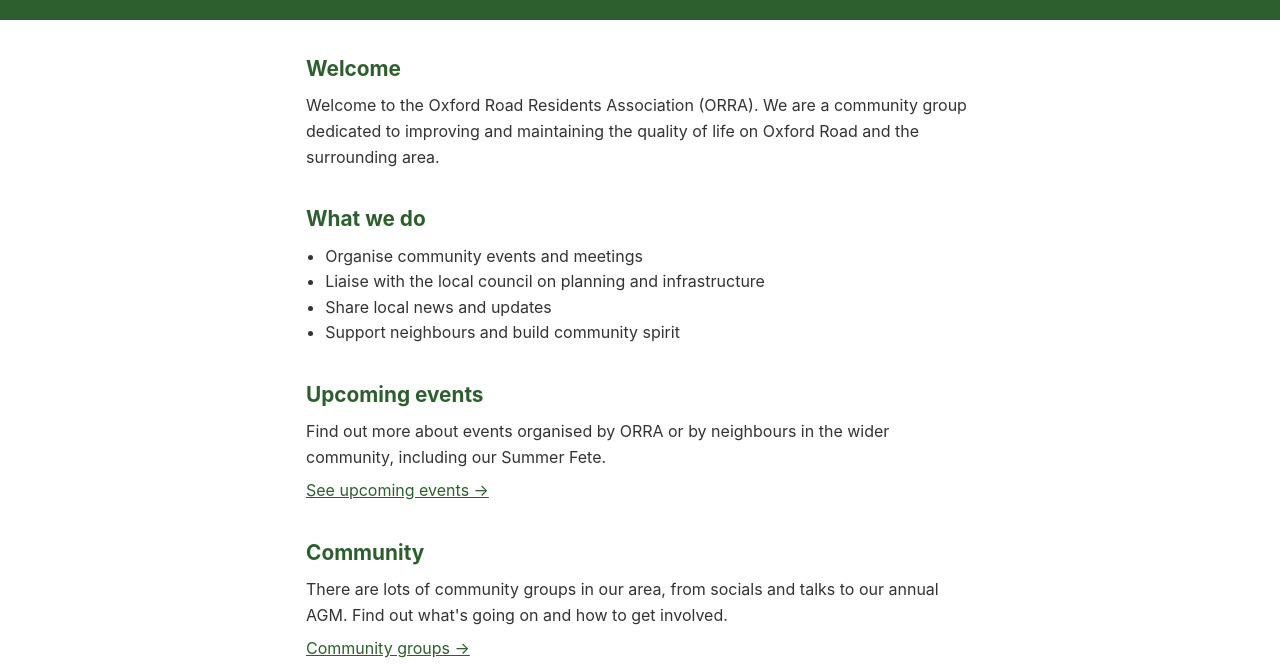
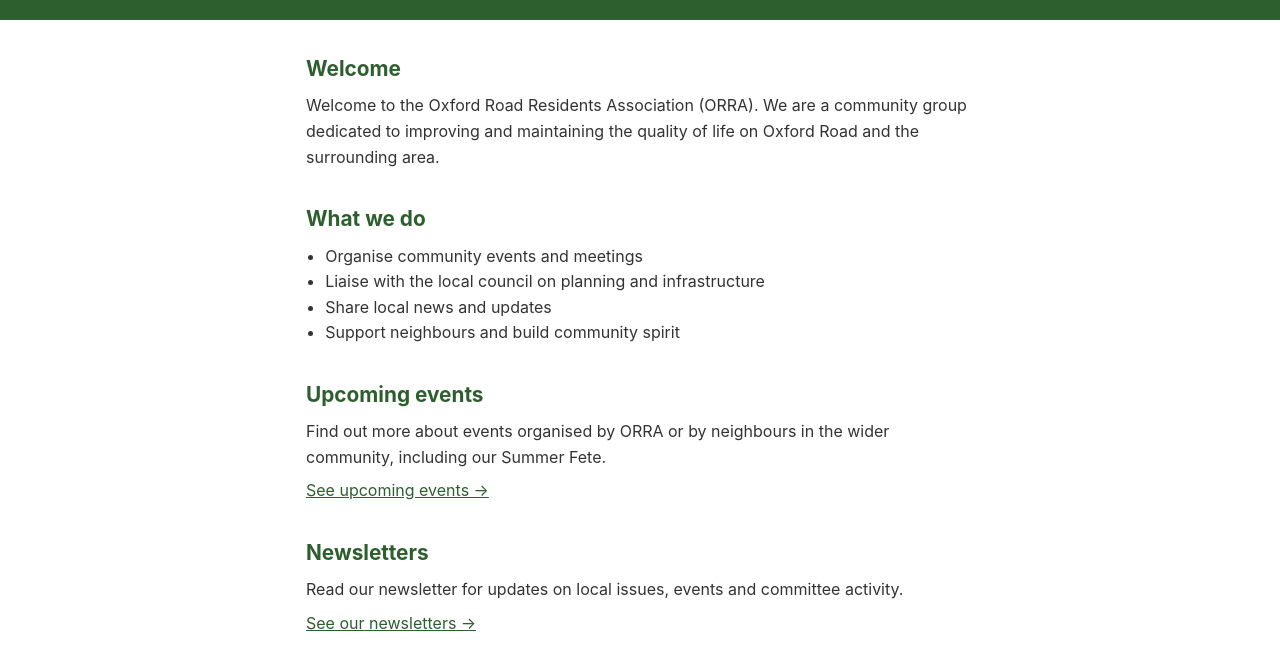
Before and after one commit to olane/oxrd, an Eleventy site: page src/index.html in a window 1280 px wide. Shown: the part 99-764 px from the top of the page. Built offline with nearby package versions, Linux system fonts and the light colour scheme; Eleventy itself is replaced by a stand-in of ours; files that its build step writes are made by us from their sources.

Commit message:
Add newsletters page

```diff
--- a/eleventy.config.js
+++ b/eleventy.config.js
@@ -3,6 +3,7 @@ module.exports = function (eleventyConfig) {
   eleventyConfig.addPassthroughCopy("src/favicon.svg");
   eleventyConfig.addPassthroughCopy("src/constitution.pdf");
   eleventyConfig.addPassthroughCopy("src/images");
+  eleventyConfig.addPassthroughCopy("src/newsletters");
   eleventyConfig.addPassthroughCopy("CNAME");
 
   return {
--- a/src/index.html
+++ b/src/index.html
@@ -29,6 +29,16 @@ title: ORRA – Oxford Road Residents Association
   </p>
   <p>
     <a href="events/">See upcoming events &rarr;</a>
+  </p>
+</section>
+
+<section>
+  <h2>Newsletters</h2>
+  <p>
+    Read our newsletter for updates on local issues, events and committee activity.
+  </p>
+  <p>
+    <a href="newsletters/">See our newsletters &rarr;</a>
   </p>
 </section>
 
```
Also changed, not shown: src/newsletters.html (added, +20 -0 lines), 2 other files.
